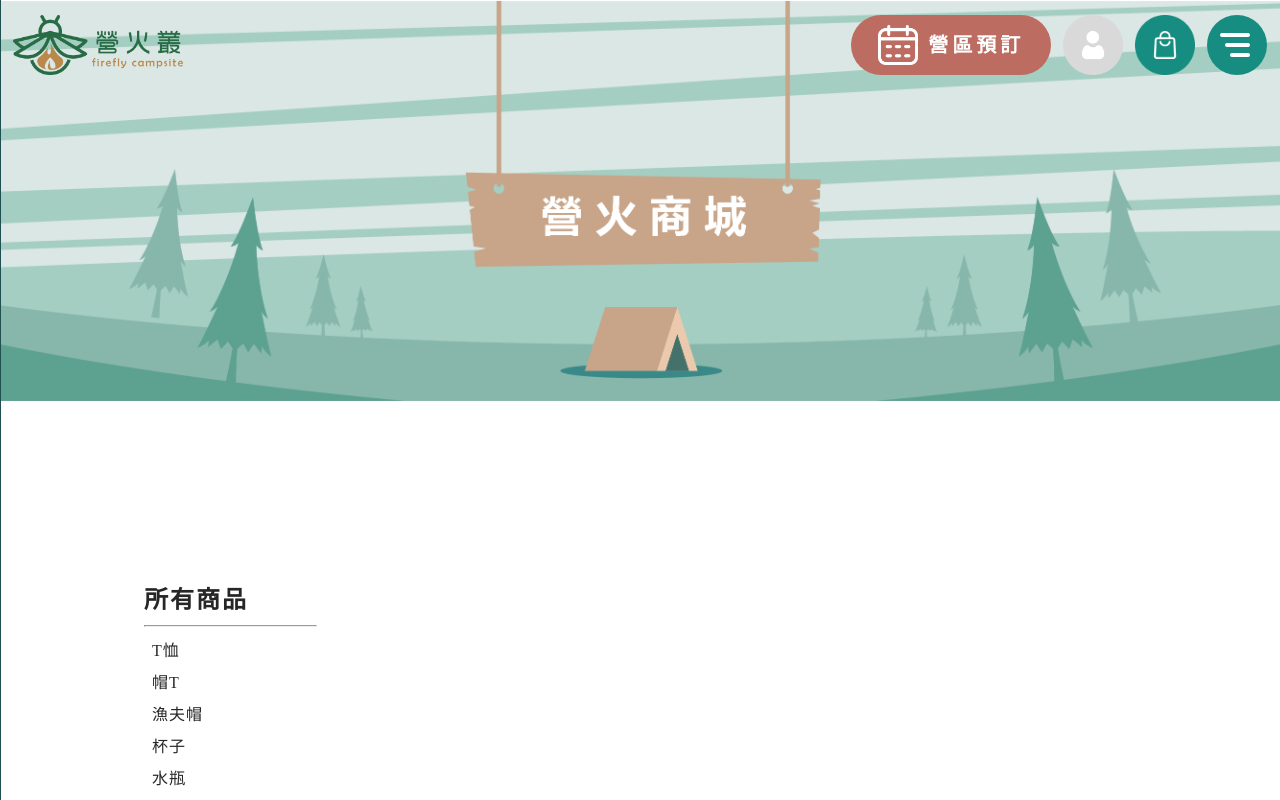
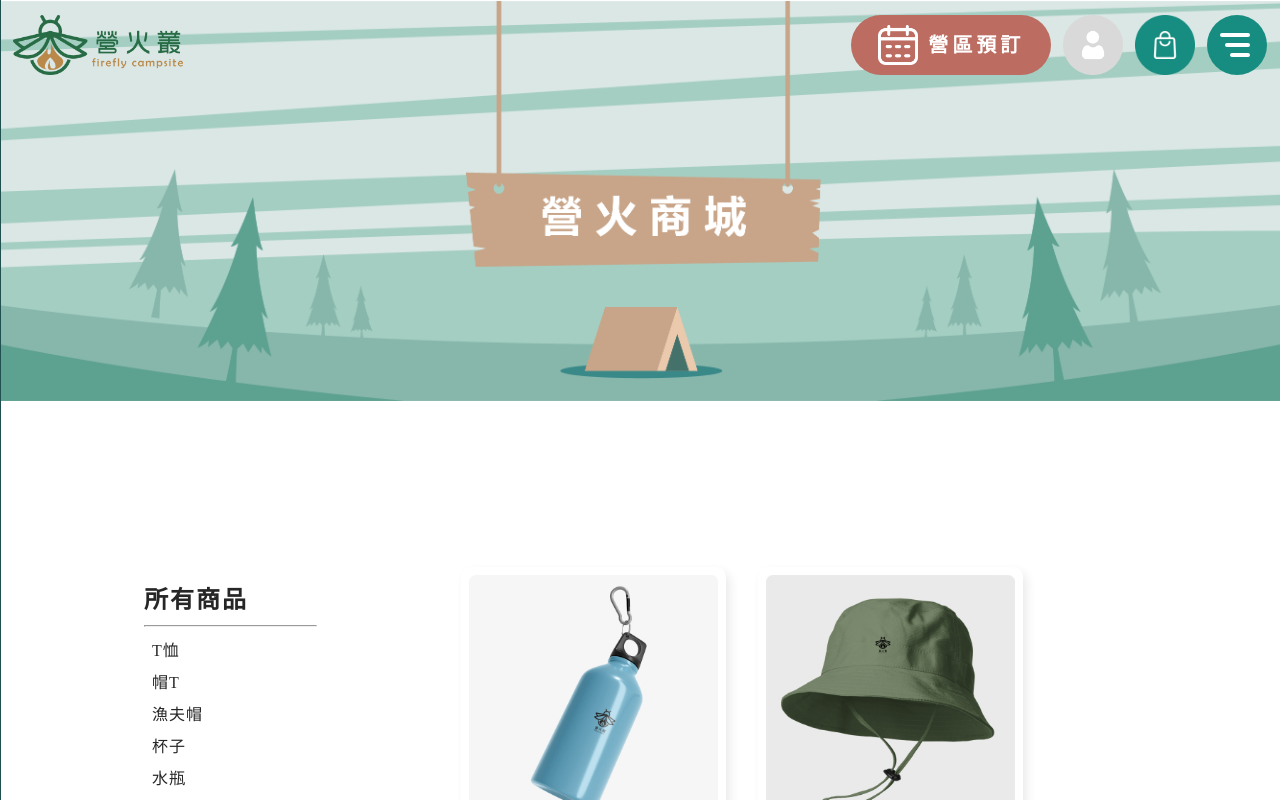
Before and after one commit to LeonLu3303/fire-fly-camping, a Vue app: page /Shopping in a window 1280 px wide. Shown: the top 800 px of the page. Built offline with nearby package versions, Linux system fonts and the light colour scheme.

Commit message:
刪除商品頁多的section

```diff
--- a/src/views/ShoppingView.vue
+++ b/src/views/ShoppingView.vue
@@ -2,22 +2,6 @@
   <MainHeader></MainHeader>
   <div class="banner">
     <img src="../assets/images/banner_shop.png" alt="" />
-  </div>
-
-  <div class="shop_container">
-    <div class="wrap wrap_product_list">
-      <div class="product_list_group">
-        <h3>所有商品</h3>
-        <hr />
-        <ul class="product_list">
-          <li class="product_list_item">T恤</li>
-          <li class="product_list_item">帽T</li>
-          <li class="product_list_item">漁夫帽</li>
-          <li class="product_list_item">杯子</li>
-          <li class="product_list_item">水瓶</li>
-        </ul>
-      </div>
-    </div>
   </div>
   <section class="shopping_section">
       <div class="shop_container">
```
